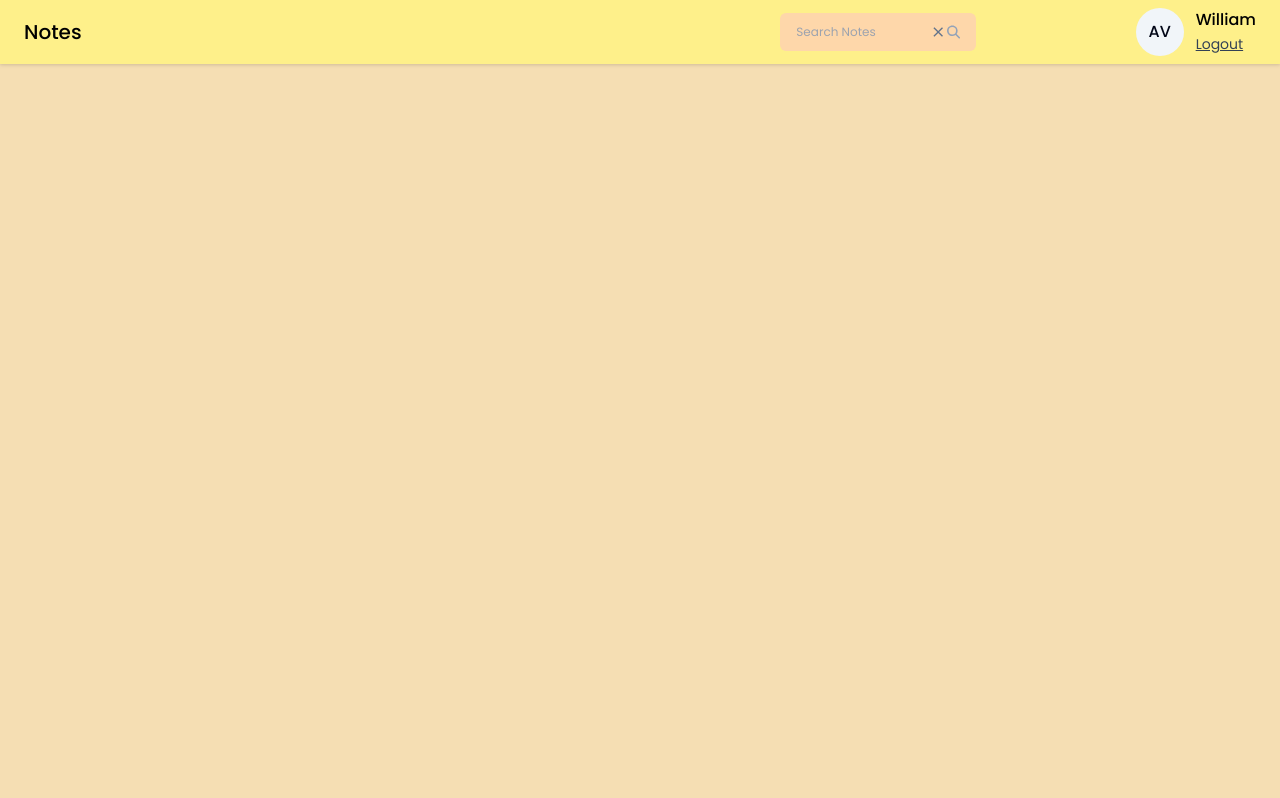
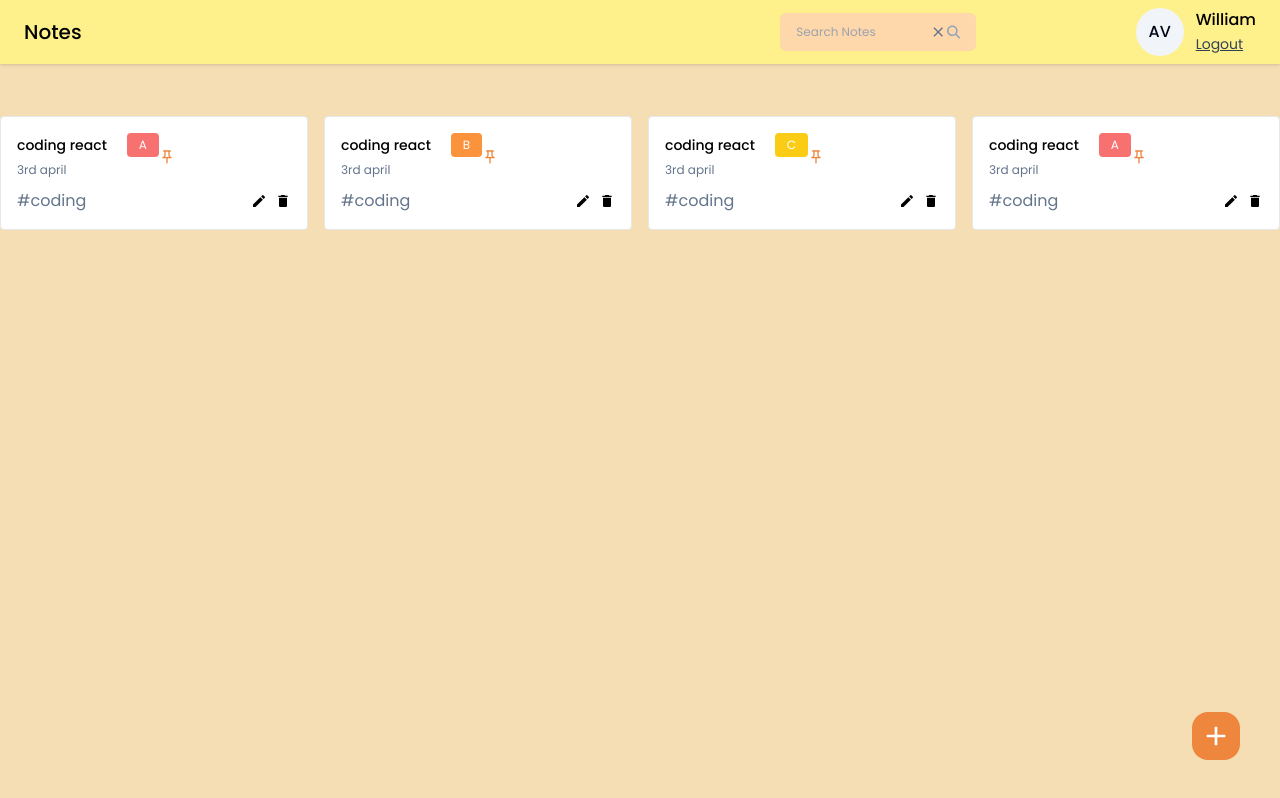
Before and after one commit to backend-glitch/DEV-PROJECTS, a React (Vite) app in the folder NOTES/frontend/notesapp/: page /dashboard in a window 1280 px wide. Built offline with nearby package versions, Linux system fonts and the light colour scheme.

Commit message:
added notescard

```diff
--- /dev/null
+++ b/NOTES/frontend/notesapp/src/components/Cards/NotesCard.jsx
@@ -0,0 +1,48 @@
+import React from "react";
+import {MdOutlinePushPin} from "react-icons/md"
+import { MdCreate, MdDelete } from "react-icons/md";
+
+const  NotesCard = ({title,level, date,content, tags, isPinned, onEdit, onDelete, onPinNote}) => {
+
+    return(
+        <div className =" mt-5 border rounded p-4 bg-white hover:shadow-xl transition-all ease-in-out">
+            <div className="flex items-center justify-content">
+                <div>
+                    <div className="flex items-center gap-5">
+                  <h6 className="text-sm font-medium">{title}</h6>
+               <div
+  className={`text-xs px-3 py-1 rounded text-white ${
+    level === "A"
+      ? "bg-red-400"
+      : level === "B"
+      ? "bg-orange-400"
+      : "bg-yellow-400"
+  }`}
+>
+  {level}
+</div>
+                  </div>
+                  <span className="text-xs text-slate-500">{date}</span>
+
+                </div>
+
+
+              <MdOutlinePushPin className={`icon-btn ${isPinned ? 'text-secondary' : 'text-slate-500' }` } />
+
+            </div>
+
+            <p className="text-xs text-slate-400 mt-2">{content?.slice(0,60)}</p>
+
+            <div className="flex items-center justify-between mt-2">
+            <div className="test-xs text-slate-500">{tags}</div>
+
+            <div className="flex items-center gap-2">
+                <MdCreate className="icon-btn hover:text-green-600" onClick={onEdit} />
+                <MdDelete className="icon-btn hover:text-red-500" onClick={onDelete} />
+            </div>
+        </div>
+        </div>
+    )
+}
+
+export default NotesCard;
--- a/NOTES/frontend/notesapp/src/pages/Home/Home.jsx
+++ b/NOTES/frontend/notesapp/src/pages/Home/Home.jsx
@@ -1,10 +1,30 @@
 import React from "react";
 import Navbar from "../../components/Navbar/Navbar";
+import NotesCard from "../../components/Cards/NotesCard";
+import { MdAdd } from "react-icons/md";
 
 const Home = () => {
     return(
        <>
      <Navbar />
+
+     <div className="container mx-auto">
+      <div className="grid grid-cols-4 gap-4 mt-8 ">
+
+<NotesCard title="coding react" level="A" date="3rd april" content="" tags="#coding" isPinned={true} onEdit={() => {}} onDelete={() => {}} onPinNote={() => {}}/>
+  <NotesCard title="coding react" level="B" date="3rd april" content="" tags="#coding" isPinned={true} onEdit={() => {}} onDelete={() => {}} onPinNote={() => {}}/>
+ <NotesCard title="coding react" level="C" date="3rd april" content="" tags="#coding" isPinned={true} onEdit={() => {}} onDelete={() => {}} onPinNote={() => {}}/>
+   <NotesCard title="coding react" level="A" date="3rd april" content="" tags="#coding" isPinned={true} onEdit={() => {}} onDelete={() => {}} onPinNote={() => {}}/>
+
+
+
+
+     </div>
+     </div>
+
+     <button className="w-12 h-12 flex items-center justify-center rounded-2xl bg-secondary hover:bg-orange absolute right-10 bottom-10" onClick={() => {}} >
+      <MdAdd className="text-[32px] text-white " />
+      </button>
        </>
     )
 }
```
Also changed, not shown: NOTES/frontend/notesapp/src/pages/Home/AddEditNotes.jsx (added).
